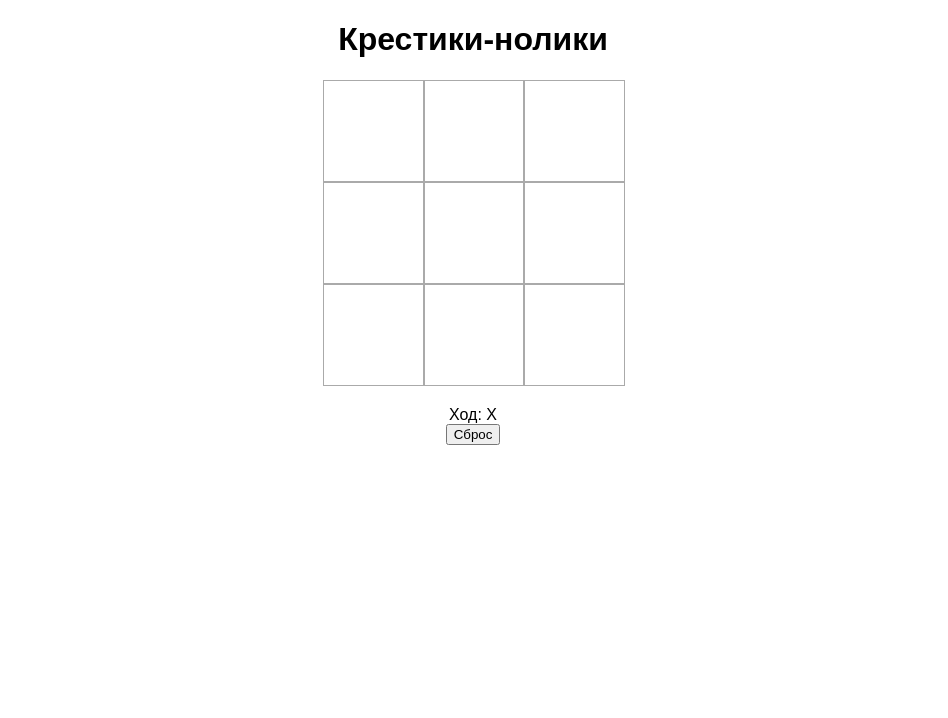
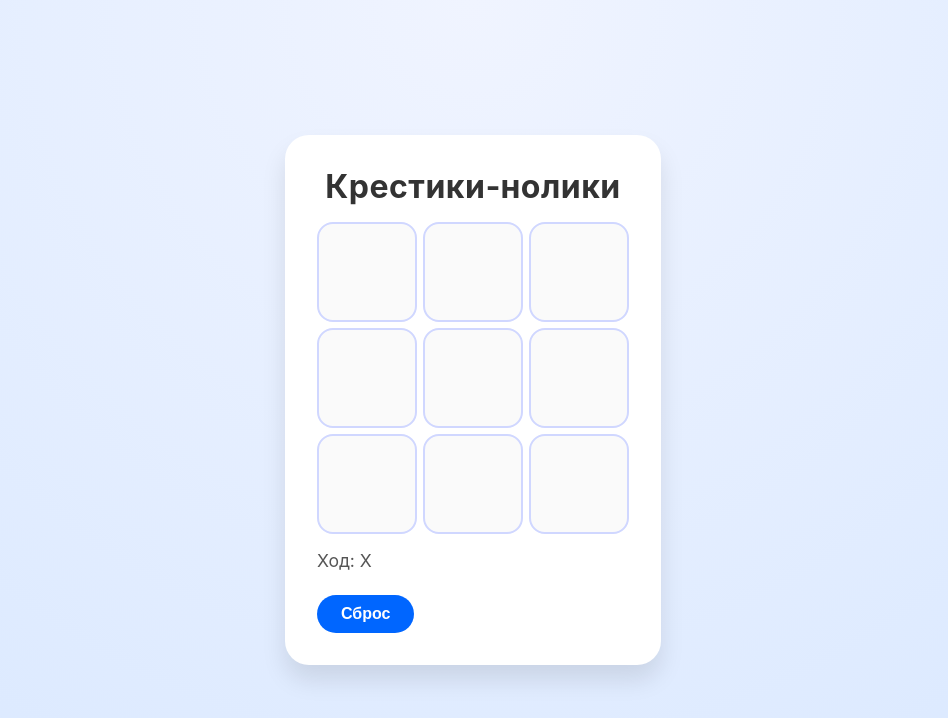
Before and after one commit to AydarVess/Tic_Tac_Toe_1, a Vue app: page / in a window 1280 px wide. Shown: the top 718 px of the page, without its empty margins (167-1115 px from the left). Built offline with nearby package versions, Linux system fonts and the light colour scheme.

Commit message:
4. Изменение стилей

```diff
--- a/src/App.vue
+++ b/src/App.vue
@@ -1,15 +1,20 @@
 <template>
   <div class="game">
-    <h1 class="game__title">Крестики-нолики</h1>
+    <h1 class="game__title">Крестики‑нолики</h1>
 
     <div class="game__board">
       <div
         v-for="(cell, index) in board"
         :key="index"
         class="game__board-cell"
+        :class="{
+          'game__board-cell_x': cell === 'X',
+          'game__board-cell_o': cell === 'O',
+          'game__board-cell_win': winningLine.includes(index),
+        }"
         @click="makeMove(index)"
       >
-        {{ cell }}
+        <span class="game__symbol" v-if="cell">{{ cell }}</span>
       </div>
     </div>
 
@@ -25,7 +30,6 @@ import { ref, computed } from "vue";
 const board = ref(Array(9).fill(""));
 const xIsNext = ref(true);
 
-const winner = computed(() => {
 const lines = [
   [0, 1, 2],
   [3, 4, 5],
@@ -36,17 +40,23 @@ const winner = computed(() => {
   [0, 4, 8],
   [2, 4, 6],
 ];
+
+const winningLine = computed(() => {
   for (const [a, b, c] of lines) {
     if (
       board.value[a] &&
       board.value[a] === board.value[b] &&
       board.value[a] === board.value[c]
     ) {
-      return board.value[a];
+      return [a, b, c];
     }
   }
-  return null;
+  return [];
 });
+
+const winner = computed(() =>
+  winningLine.value.length ? board.value[winningLine.value[0]] : null
+);
 
 const status = computed(() =>
   winner.value
@@ -69,28 +79,127 @@ function reset() {
 </script>
 
 <style>
+*,
+*::before,
+*::after {
+  box-sizing: border-box;
+  margin: 0;
+  padding: 0;
+}
+
 body {
-  font-family: sans-serif;
+  font-family: "Inter", system-ui, -apple-system, BlinkMacSystemFont,
+    "Segoe UI", Roboto, "Helvetica Neue", Arial, "Noto Sans", sans-serif;
+  background: radial-gradient(circle at top, #f0f4ff 0%, #d9e8ff 100%);
+  min-height: 100vh;
+  display: flex;
+  align-items: center;
+  justify-content: center;
+}
+
+.game {
+  padding: 2rem;
+  background: #ffffff;
+  border-radius: 1.5rem;
+  box-shadow: 0 15px 25px rgba(0, 0, 0, 0.1);
+}
+
+.game__title {
+  font-size: 2rem;
+  margin-bottom: 1rem;
+  color: #333;
+  letter-spacing: 0.5px;
   text-align: center;
 }
+
 .game__board {
   display: grid;
-  align-content: center;
-  justify-content: center;
   grid-template-columns: repeat(3, 100px);
-  margin: 20px auto;
+  gap: 6px;
+  margin: 0 auto 1rem;
 }
+
 .game__board-cell {
   width: 100px;
   height: 100px;
-  border: 1px solid #aaa;
-  font-size: 2em;
+  background: #fafafa;
+  border: 2px solid #d0d7ff;
+  border-radius: 1rem;
   display: flex;
   justify-content: center;
   align-items: center;
   cursor: pointer;
+  transition: transform 0.2s ease, background 0.3s ease, border-color 0.3s ease;
+  user-select: none;
 }
+
+.game__board-cell:hover {
+  transform: translateY(-4px);
+  background: #f5f8ff;
+  border-color: #b3c4ff;
+}
+
+.game__symbol {
+  font-size: 3rem;
+  font-weight: 700;
+  opacity: 0;
+  animation: fade-in 0.25s forwards ease-out;
+}
+
+@keyframes fade-in {
+  to {
+    opacity: 1;
+  }
+}
+
+.game__board-cell_x .game__symbol {
+  color: #0066ff;
+}
+
+.game__board-cell_o .game__symbol {
+  color: #ff3366;
+}
+
+.game__board-cell_win, .game__board-cell_win:hover {
+  background: #ffe869;
+  border-color: #ffda47;
+  animation: pulse 0.8s infinite alternate;
+}
+
+@keyframes pulse {
+  from {
+    transform: scale(1);
+  }
+  to {
+    transform: scale(1.05);
+  }
+}
+
 .game__status {
-  margin-top: 10px;
+  font-size: 1.1rem;
+  margin-bottom: 1.5rem;
+  color: #555;
+}
+
+.game__button-reset {
+  appearance: none;
+  outline: none;
+  border: none;
+  cursor: pointer;
+  padding: 0.6rem 1.5rem;
+  border-radius: 9999px;
+  background: #0066ff;
+  color: #fff;
+  font-size: 1rem;
+  font-weight: 600;
+  transition: background 0.2s ease, transform 0.15s ease;
+}
+
+.game__button-reset:hover {
+  background: #0052d6;
+}
+
+.game__button-reset:active {
+  transform: translateY(1px);
 }
 </style>
```
Lines whose indentation alone changed are shown as unchanged.
